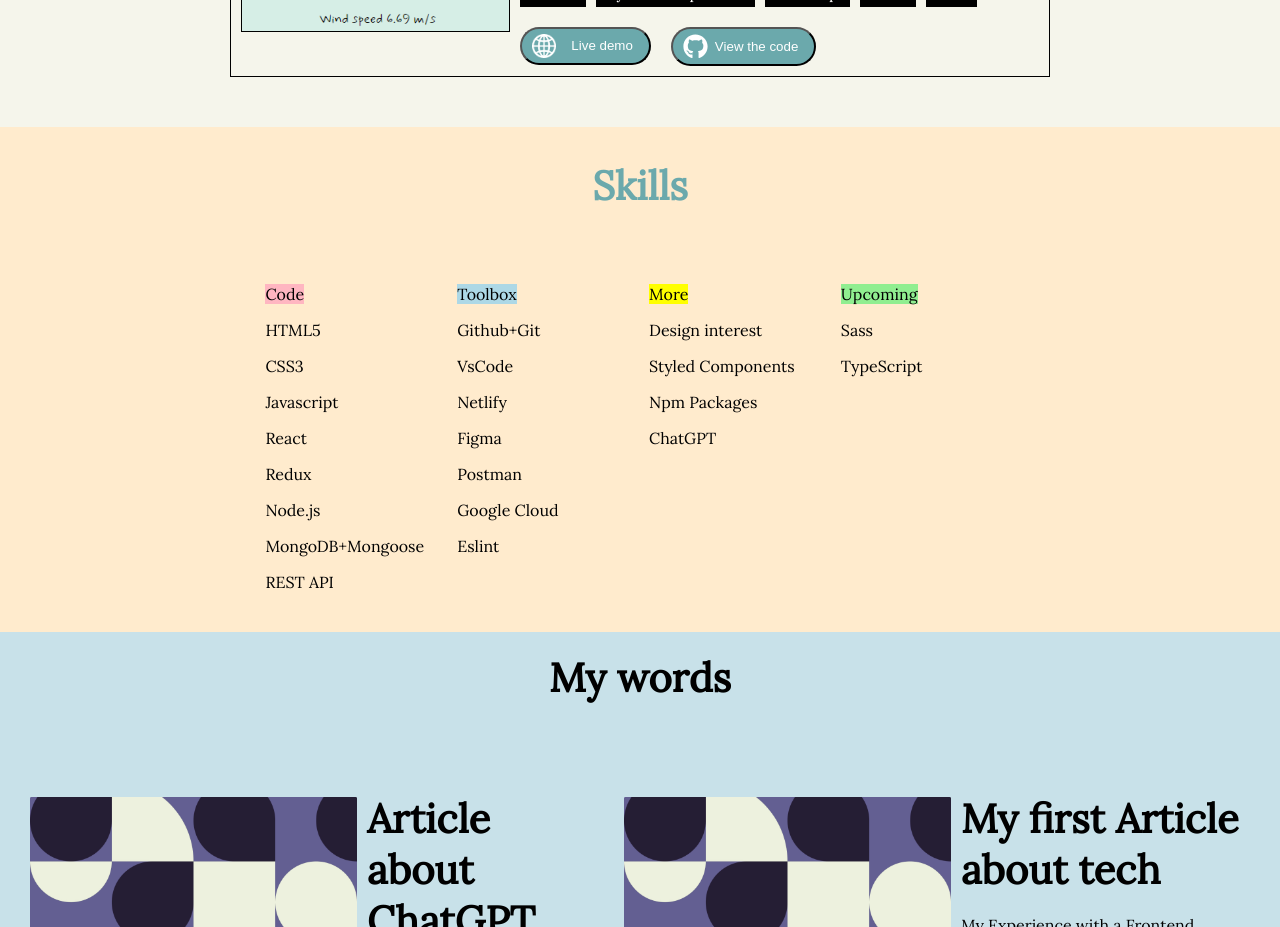
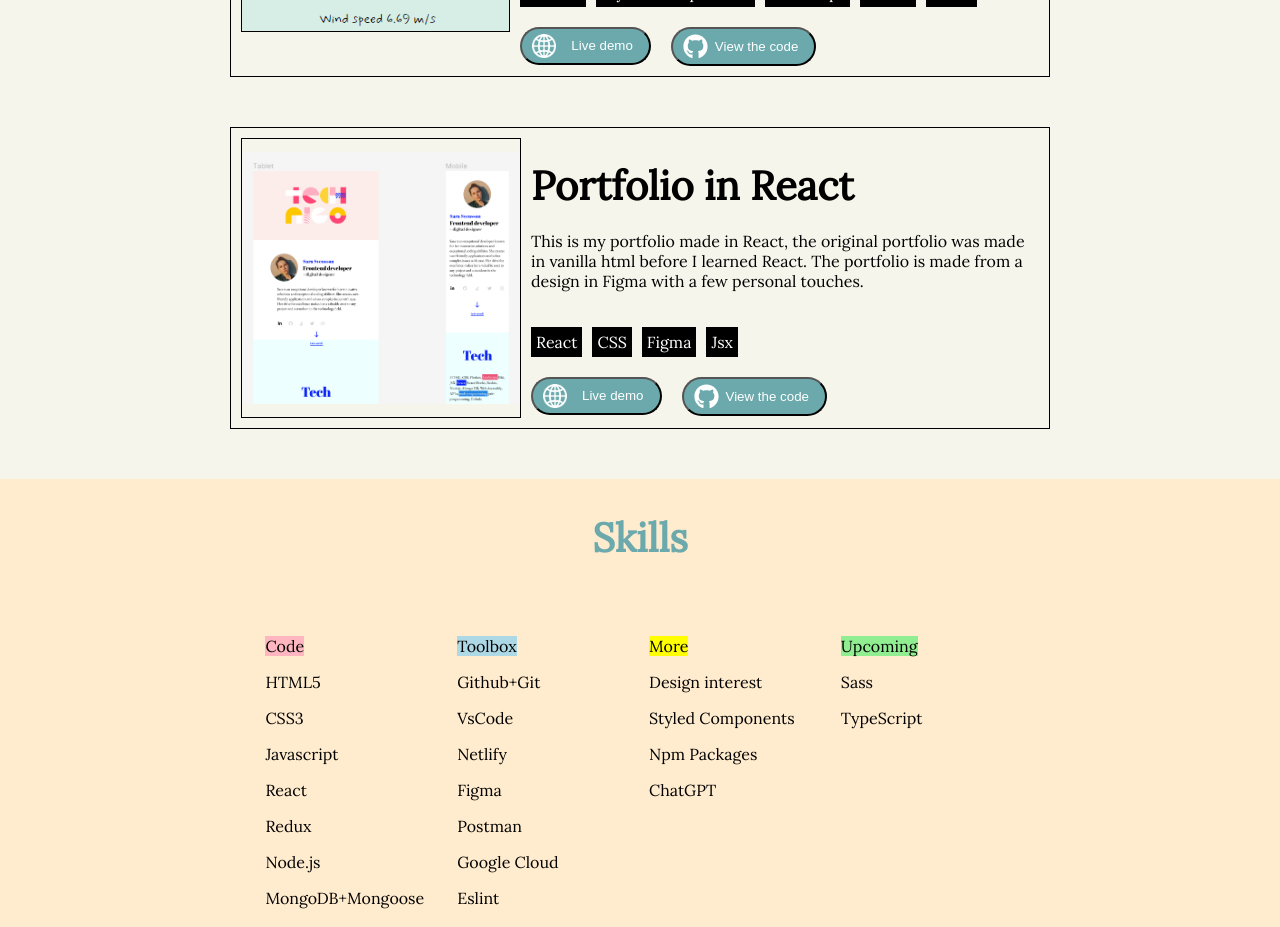
Before and after one commit to NinaWald/react-portfolio, a React (Create React App) app: page / in a window 1280 px wide. Shown: the part 4060-4987 px from the top of the page. Built offline with nearby package versions, Linux system fonts and the light colour scheme.

Commit message:
added a project

```diff
--- a/src/components/ProjectDataContainer.js
+++ b/src/components/ProjectDataContainer.js
@@ -5,6 +5,7 @@ import finalProjectsImage from '../images/final-project-flowergirl.png';
 import chatbotImage from '../images/chatbot-image.png';
 import weatherappImage from '../images/weatherapp-image.png';
 import moviesImage from '../images/movies-project.png';
+import portfolioImage from '../images/portfolio.png';
 
 export const projectsData = [
   {
@@ -83,6 +84,17 @@ export const projectsData = [
     techStack: ['HTML5', 'Styled-Components', 'JavaScript', 'Redux', 'React'],
     liveDemoLink: 'https://fantastic-licorice-31c90b.netlify.app/',
     githubLink: 'https://github.com/NinaWald/new-weather-test'
+  },
+  {
+    id: 'portfolio',
+    imageSrc: portfolioImage,
+    title: 'Portfolio in React',
+    description: `This is my portfolio made in React,
+    the original portfolio was made in vanilla html before I learned React. The portfolio is made from a design in Figma
+    with a few personal touches.`,
+    techStack: ['React', 'CSS', 'Figma', 'Jsx'],
+    liveDemoLink: 'https://nina.waldreus.se/',
+    githubLink: 'https://github.com/NinaWald/react-portfolio'
   }
 
 ];
```
Also changed, not shown: src/images/portfolio.png (added).
